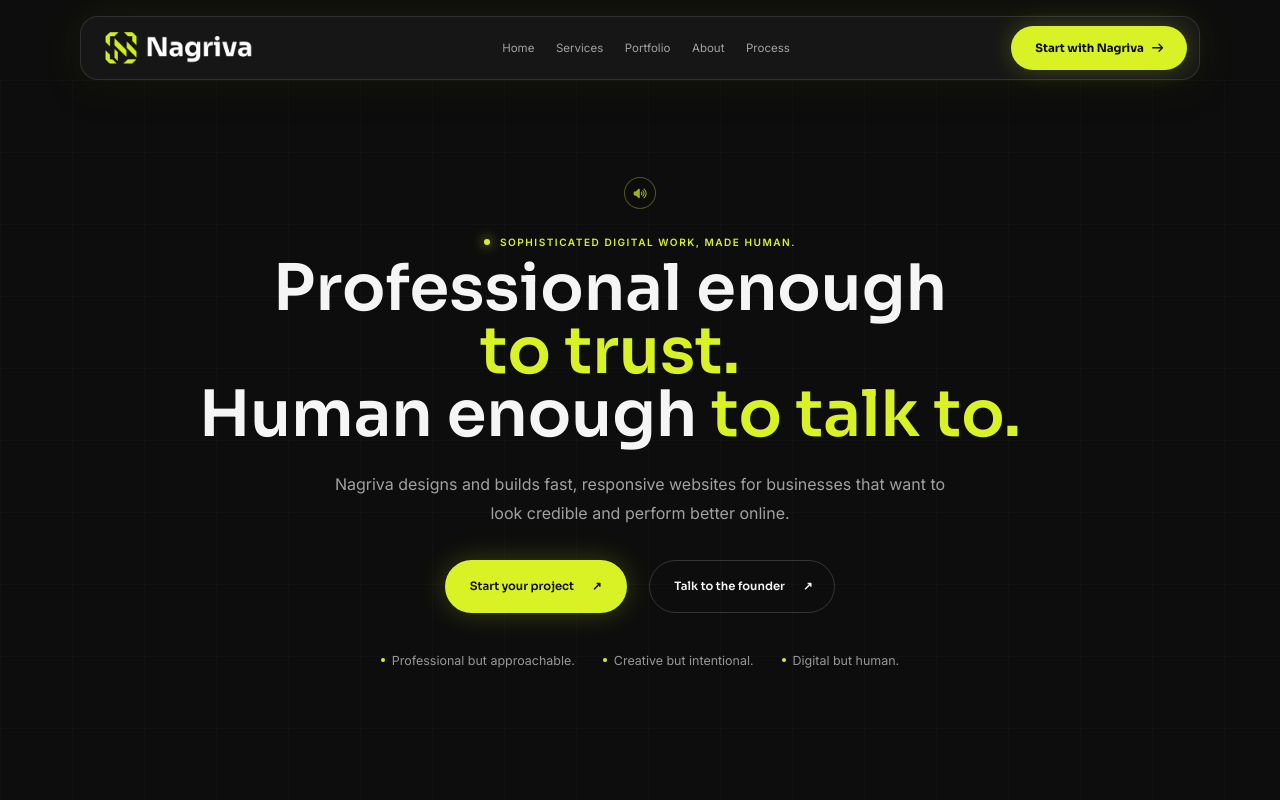
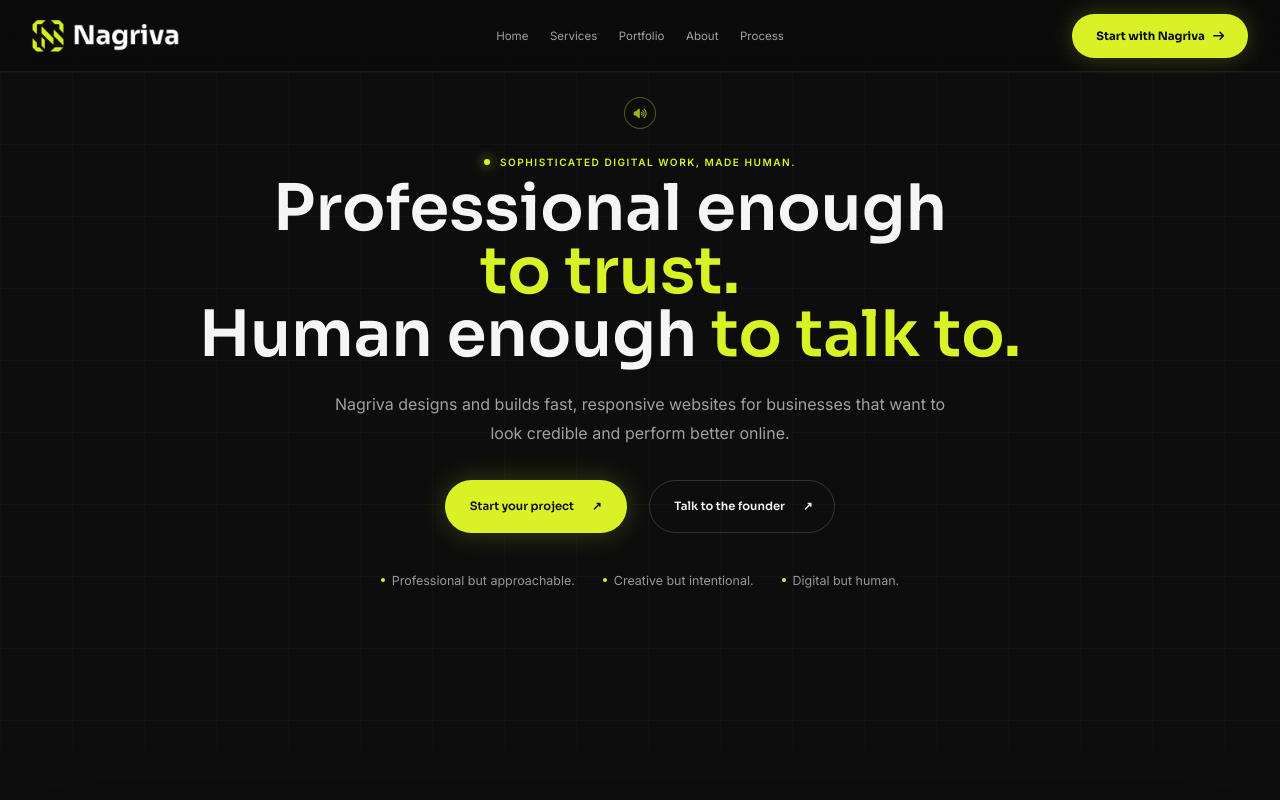
Before and after one commit to redwanait/nagriva-stodio, a React (Vite) app: page / in a window 1280 px wide. Shown: the top 800 px of the page. Built offline with nearby package versions, Linux system fonts and the light colour scheme.

Commit message:
Update App.css

```diff
--- a/src/App.css
+++ b/src/App.css
@@ -1,4 +1,23 @@
-.navbar { position: sticky; top: 1rem; z-index: 20; width: min(1120px, calc(100% - 32px)); min-height: 64px; margin: 16px auto 0; display: grid; grid-template-columns: minmax(0, 1fr) auto minmax(0, 1fr); align-items: center; gap: var(--space-lg); padding: 0 var(--space-sm) 0 var(--space-lg); background: #161616; border: 1px solid rgba(245,245,245,.12); border-radius: 18px; backdrop-filter: blur(18px); -webkit-backdrop-filter: blur(18px); box-shadow: 0 0 42px rgba(217,242,38,.07), 0 12px 32px rgba(0,0,0,.3); }
+.navbar {
+  position: fixed;
+  top: 0;
+  left: 0;
+  width: 100%;
+  z-index: 1000;
+
+  min-height: 72px;
+  padding: 0 32px;
+
+  display: grid;
+  grid-template-columns: 1fr auto 1fr;
+  align-items: center;
+
+  background: rgba(11, 11, 11, 0.92);
+  border-bottom: 1px solid rgba(245, 245, 245, 0.08);
+
+  backdrop-filter: blur(14px);
+  -webkit-backdrop-filter: blur(14px);
+}
 .navbar a { color: var(--color-text); text-decoration: none; }
 .navbar__brand, .navbar__cta, h1, h2, h3, .footer__brand { font-family: var(--font-heading); }
 .navbar__brand, .footer__brand { display: inline-flex; align-items: center; gap: 9px; font-size: 1.05rem; font-weight: 700; letter-spacing: -.04em; }
```
